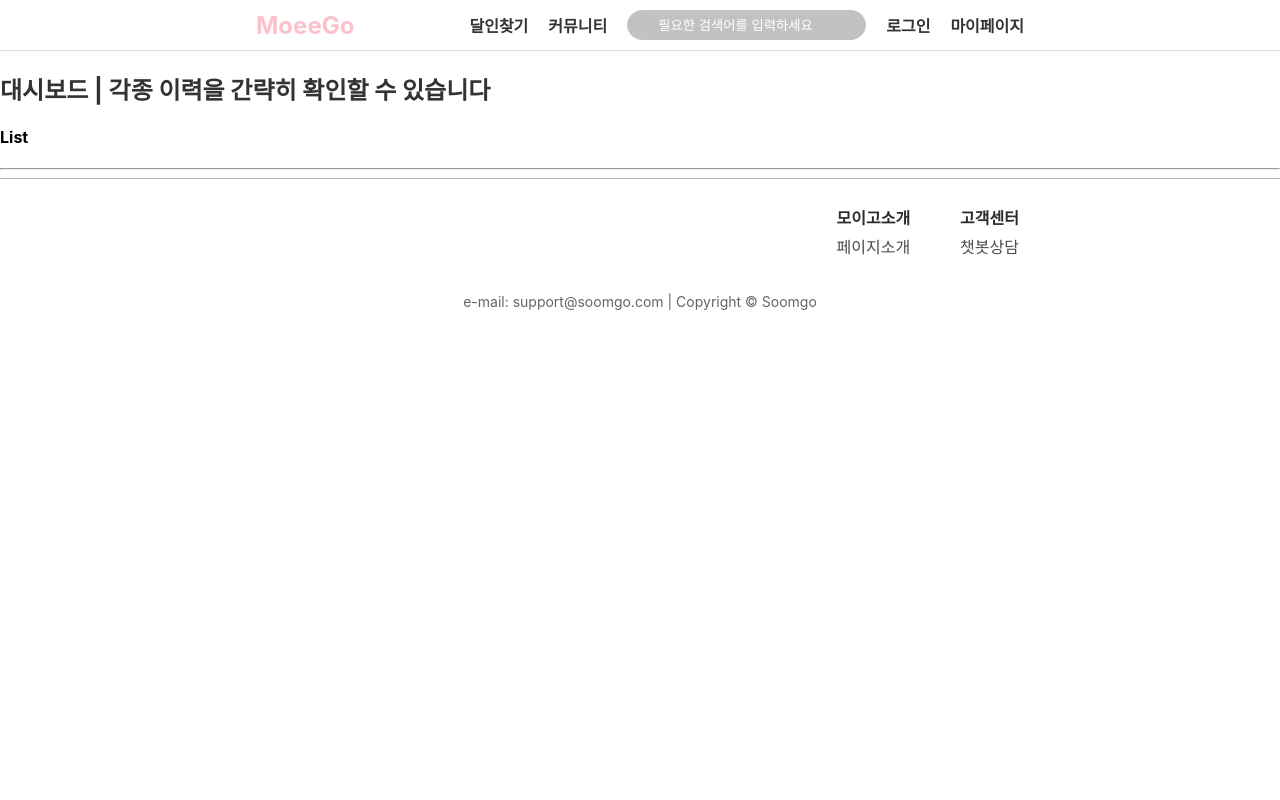
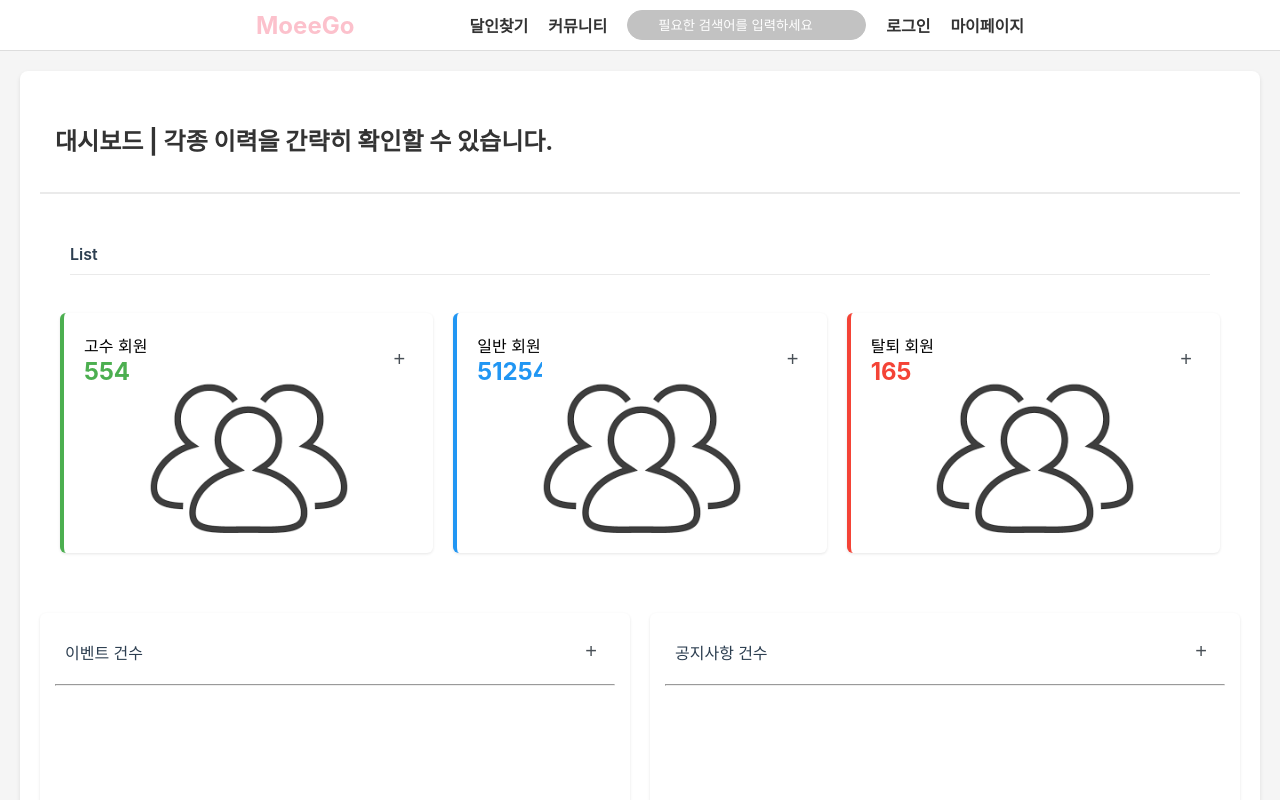
Before and after one commit to jaeheoon/moeego_client, a React (Vite) app: page /admin/DashBoard in a window 1280 px wide. Shown: the top 800 px of the page. Built offline with nearby package versions, Linux system fonts and the light colour scheme.

Commit message:
[FE] Feat: 관리자 페이지 대시보드 CSS 작성 (#38)

```diff
--- a/src/components/admin/DashBoard.jsx
+++ b/src/components/admin/DashBoard.jsx
@@ -1,18 +1,127 @@
-import React from 'react';
+import React, { useState } from 'react';
+import '../../css/admin/DashBoard.css';
+import people from '../../image/people.png';
 
 const DashBoard = () => {
+    const [eventCount] = useState(15); // 예시 데이터
+    const [noticeCount] = useState(8); // 예시 데이터
+
+    const handleEventClick = () => {
+        alert(`현재 등록된 이벤트: ${eventCount}건`);
+        // 여기에 모달이나 더 상세한 내용을 보여주는 로직 추가
+    };
+
+    const handleNoticeClick = () => {
+        alert(`현재 등록된 공지사항: ${noticeCount}건`);
+        // 여기에 모달이나 더 상세한 내용을 보여주는 로직 추가
+    };
+
     return (
-        <div>
-            <div>
-                <div>
-                    <h2>대시보드 | 각종 이력을 간략히 확인할 수 있습니다</h2>
+        <div className="adminDashBoard-container">
+            <div className="adminDashBoard-wrapper">
+                <div className="adminDashBoard-header">
+                    <h1>대시보드 | 각종 이력을 간략히 확인할 수 있습니다.</h1>
                 </div>
-                <div>
-                    <div>
+
+                <div className="adminDashBoard-list-section">
+                    <div className="adminDashBoard-list-header">
                         <h4>List</h4>
-                        <hr/>
+                        <hr />
+                    </div>
+                    <div className="adminDashBoard-member-grid">
+                        <div className="adminDashBoard-member-box" style={{ position: 'relative' }}>
+                            <div style={{ display: 'flex', justifyContent: 'space-between', alignItems: 'center' }}>
+                                <div>
+                                    <span>고수 회원</span><br />
+                                    <span style={{ fontSize: '24px', fontWeight: 'bold', color: '#4CAF50' }}>554</span>
+                                </div>
+                                <div>
+                                    <button
+                                        className="adminDashBoard-count-button"
+                                        onClick={() => alert('고수 회원 상세보기')}>
+                                        <span>+</span>
+                                    </button>
+                                </div>
+                            </div>
+                            <img
+                                src={people}
+                                className="adminDashBoard-member-image"
+                                alt="고수 회원 통계"
+                            />
+                        </div>
+
+                        <div className="adminDashBoard-member-box" style={{ position: 'relative' }}>
+                            <div style={{ display: 'flex', justifyContent: 'space-between', alignItems: 'center' }}>
+                                <div>
+                                    <span>일반 회원</span><br />
+                                    <span style={{ fontSize: '24px', fontWeight: 'bold', color: '#2196F3' }}>51254</span>
+                                </div>
+                                <div>
+                                    <button
+                                        className="adminDashBoard-count-button"
+                                        onClick={() => alert('일반 회원 상세보기')}>
+                                        <span>+</span>
+                                    </button>
+                                </div>
+                            </div>
+                            <img
+                                src={people}
+                                className="adminDashBoard-member-image"
+                                alt="일반 회원 통계"
+                            />
+                        </div>
+
+                        <div className="adminDashBoard-member-box" style={{ position: 'relative' }}>
+                            <div style={{ display: 'flex', justifyContent: 'space-between', alignItems: 'center' }}>
+                                <div>
+                                    <span>탈퇴 회원</span><br />
+                                    <span style={{ fontSize: '24px', fontWeight: 'bold', color: '#f44336' }}>165</span>
+                                </div>
+                                <div>
+                                    <button
+                                        className="adminDashBoard-count-button"
+                                        onClick={() => alert('탈퇴 회원 상세보기')}>
+                                        <span>+</span>
+                                    </button>
+                                </div>
+                            </div>
+                            <img
+                                src={people}
+                                className="adminDashBoard-member-image"
+                                alt="탈퇴 회원 통계"
+                            />
+                        </div>
+                    </div>
+                </div>
+
+                <div className="adminDashBoard-count-wrapper">
+                    <div className="adminDashBoard-count-section">
+                        <div className="adminDashBoard-count-header">
+                            <p>이벤트 건수</p>
+                            <div className="adminDashBoard-count-button-wrapper">
+                                <button
+                                    className="adminDashBoard-count-button"
+                                    onClick={handleEventClick}>
+                                    <span>+</span>
+                                </button>
+                            </div>
+                        </div>
+                        <hr />
                     </div>
 
+                    <div className="adminDashBoard-count-section">
+                        <div className="adminDashBoard-count-header">
+                            <p>공지사항 건수</p>
+                            <div className="adminDashBoard-count-button-wrapper">
+                                <button
+                                    className="adminDashBoard-count-button"
+                                    onClick={handleNoticeClick}>
+                                    <span>+</span>
+                                </button>
+                            </div>
+                        </div>
+                        <hr />
+                    </div>
                 </div>
             </div>
         </div>
--- /dev/null
+++ b/src/css/admin/DashBoard.css
@@ -0,0 +1,170 @@
+.adminDashBoard-container {
+    padding: 20px;
+    background-color: #f5f5f5;
+    min-height: 100vh;
+}
+
+.adminDashBoard-wrapper {
+    background-color: white;
+    border-radius: 8px;
+    box-shadow: 0 2px 4px rgba(0, 0, 0, 0.1);
+    padding: 20px;
+}
+
+.adminDashBoard-header {
+    padding: 15px;
+    border-bottom: 2px solid #eaeaea;
+    margin-bottom: 20px;
+}
+
+.adminDashBoard-header p {
+    font-size: 18px;
+    color: #333;
+    font-weight: 600;
+}
+
+.adminDashBoard-list-section {
+    background-color: white;
+    border-radius: 6px;
+    padding: 20px;
+    margin-bottom: 20px;
+}
+
+.adminDashBoard-list-header {
+    padding: 10px;
+    margin-bottom: 20px;
+}
+
+.adminDashBoard-list-header h4 {
+    font-size: 16px;
+    color: #2c3e50;
+    font-weight: 600;
+    margin: 0;
+}
+
+.adminDashBoard-list-header hr {
+    border: none;
+    height: 1px;
+    background-color: #eaeaea;
+    margin-top: 10px;
+}
+
+.adminDashBoard-member-grid {
+    display: grid;
+    grid-template-columns: repeat(3, 1fr);
+    gap: 20px;
+    margin-bottom: 20px;
+}
+
+.adminDashBoard-member-box {
+    background-color: white;
+    border-radius: 6px;
+    padding: 20px;
+    box-shadow: 0 1px 3px rgba(0, 0, 0, 0.1);
+    display: flex;
+    flex-direction: column;
+    gap: 10px;
+    height: 200px;
+    position: relative; /* z-index 사용을 위해 position 추가 */
+}
+
+.adminDashBoard-member-box:nth-child(1) {
+    border-left: 4px solid #4CAF50;
+}
+
+.adminDashBoard-member-box:nth-child(2) {
+    border-left: 4px solid #2196F3;
+}
+
+.adminDashBoard-member-box:nth-child(3) {
+    border-left: 4px solid #f44336;
+}
+
+.adminDashBoard-member-image {
+    width: 200px;
+    height: 200px;
+    position: absolute;
+    top: 50%;
+    left: 50%;
+    transform: translate(-50%, -50%);
+    z-index: 10; /* 다른 요소보다 위에 표시 */
+    pointer-events: none; /* 이미지 클릭 불가 */
+}
+
+.adminDashBoard-count-wrapper {
+    display: grid;
+    grid-template-columns: 1fr 1fr; /* 2개의 동일한 크기의 컬럼 */
+    gap: 20px; /* 컬럼 사이의 간격 */
+}
+
+.adminDashBoard-count-section {
+    background-color: white;
+    border-radius: 6px;
+    padding: 15px;
+    box-shadow: 0 1px 3px rgba(0, 0, 0, 0.1);
+    height: 500px;
+}
+
+
+.adminDashBoard-count-header {
+    padding: 10px;
+    display: flex;
+    justify-content: space-between;
+    align-items: center;
+}
+
+.adminDashBoard-count-header p {
+    font-size: 16px;
+    color: #2c3e50;
+    font-weight: 500;
+    margin: 0;
+}
+
+.adminDashBoard-count-button {
+    width: 28px;
+    height: 28px;
+    border-radius: 50%;
+    background-color: #ffffff;
+    border: 2px solid #ffffff;
+    display: flex;
+    align-items: center;
+    justify-content: center;
+    cursor: pointer;
+    transition: all 0.2s ease-in-out;
+}
+
+.adminDashBoard-count-button:hover {
+    background-color: #ffffff;
+    border-color: #ffffff;
+    transform: scale(1.05);
+}
+
+.adminDashBoard-count-button:active {
+    transform: scale(0.95);
+}
+
+.adminDashBoard-count-button span {
+    color: #495057;
+    font-size: 20px;
+    line-height: 1;
+    font-weight: 500;
+    margin-top: -2px; /* + 기호 미세 조정 */
+}
+
+.adminDashBoard-count-button-wrapper {
+    position: relative;
+}
+
+.adminDashBoard-count-button-wrapper:hover::after {
+    content: "등록 건수 보기";
+    position: absolute;
+    background-color: #333;
+    color: white;
+    padding: 5px 10px;
+    border-radius: 4px;
+    font-size: 12px;
+    right: 0;
+    top: 100%;
+    margin-top: 5px;
+    white-space: nowrap;
+}
```
Also changed, not shown: src/image/people.png (added).
